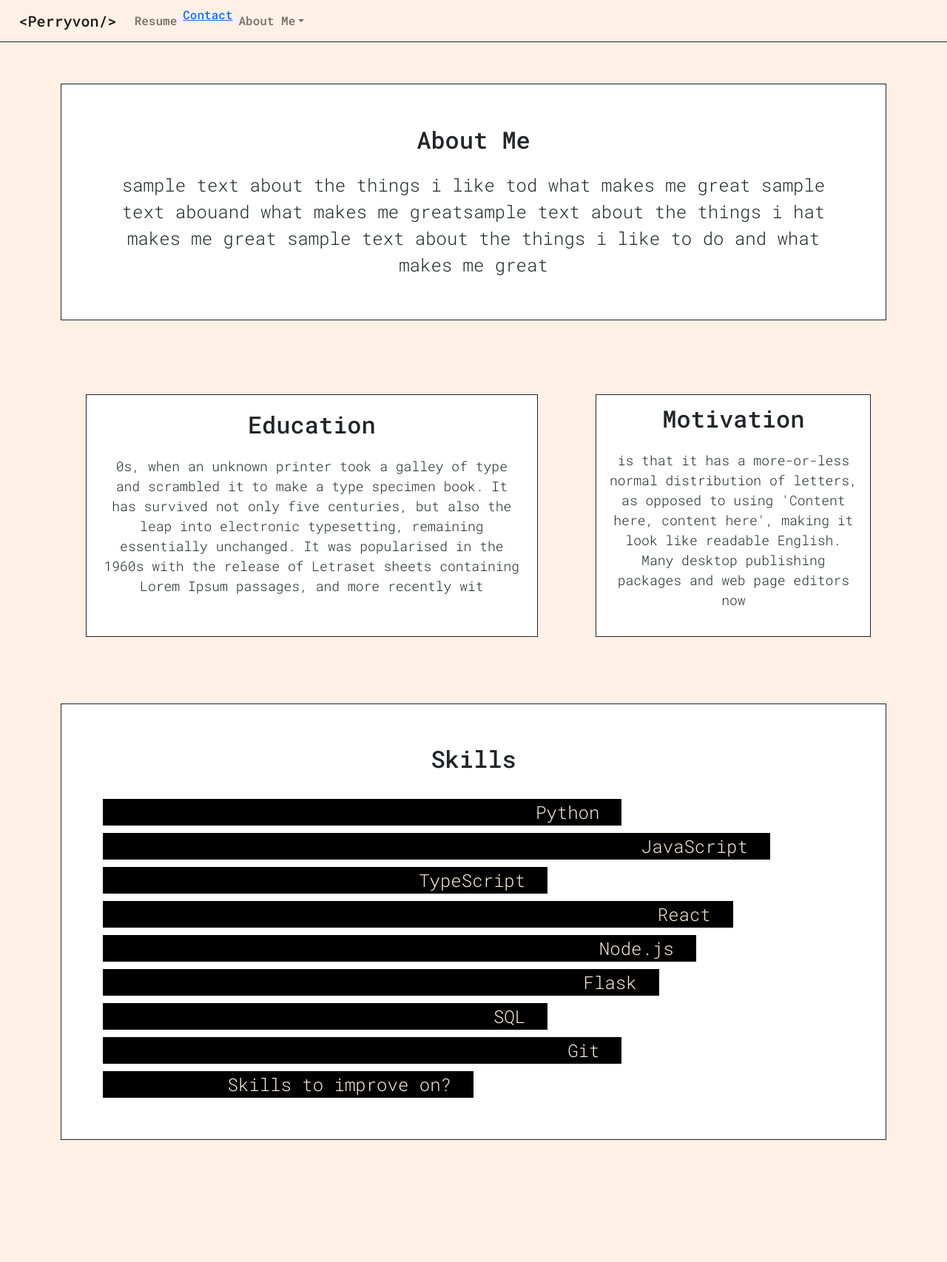
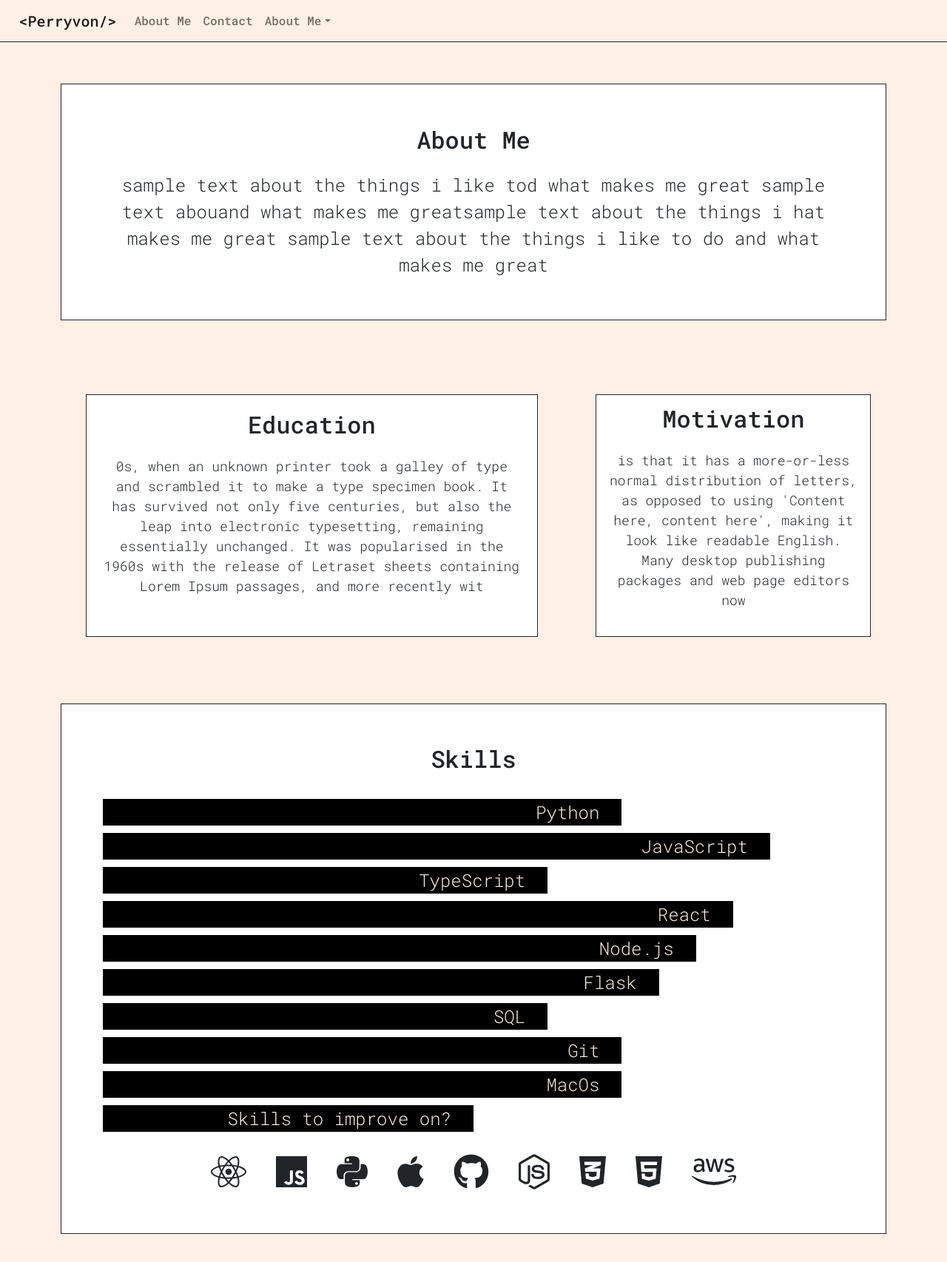
Before and after one commit to P-v-R/personal-website, a React (Create React App) app: page /aboutme in a window 1280 px wide. Shown: the top 1706 px of the page at 74% size. Before the commit the page ends 1596 px from the top, so only its background shows below. Built offline with nearby package versions, Linux system fonts and the light colour scheme; the HTML template or start-up script is replaced by a standard one.

Commit message:
added font awesome icons to accompany large skill card

```diff
--- a/package.json
+++ b/package.json
@@ -3,6 +3,10 @@
   "version": "0.1.0",
   "private": true,
   "dependencies": {
+    "@fortawesome/fontawesome-svg-core": "^1.2.35",
+    "@fortawesome/free-brands-svg-icons": "^5.15.3",
+    "@fortawesome/free-solid-svg-icons": "^5.15.3",
+    "@fortawesome/react-fontawesome": "^0.1.14",
     "@testing-library/jest-dom": "^5.13.0",
     "@testing-library/react": "^11.2.7",
     "@testing-library/user-event": "^12.8.3",
--- a/src/AboutMePage.js
+++ b/src/AboutMePage.js
@@ -5,7 +5,7 @@ import { motion } from "framer-motion"
 import InfoCard from "./InfoCard";
 import "./AboutMePage.css"
 import InfoCardLarge from "./InfoCardLarge";
-import {educationText, motivationText, aboutMeText} from "./texts/bioTexts"
+import { educationText, motivationText, aboutMeText } from "./texts/bioTexts"
 
 const containerVariants = {
   hidden: {
@@ -16,8 +16,11 @@ const containerVariants = {
     transition: { delay: .5, duration: 1 }
   },
   exit: {
-    x: "-100vw",
-    transition: { ease: "easeInOut" }
+    x: -10000,
+    transition: {
+      ease: "easeInOut",
+      duration: 1
+    }
   }
 }
 function AboutMePage() {
@@ -27,15 +30,16 @@ function AboutMePage() {
         variants={containerVariants}
         initial="hidden"
         animate="visible"
-        exit="exit">
-        <AboutMeCard title={"About Me"}textbody={aboutMeText} />
+        exit="exit"
+      >
+        <AboutMeCard title={"About Me"} textbody={aboutMeText} />
+        <div className="AboutMePage Cards">
+          <InfoCard title="Education" textbody={educationText} />
+          <h1 className="AboutMePage">.</h1>
+          <InfoCard title="Motivation" textbody={motivationText} />
+        </div>
+        <InfoCardLarge />
       </motion.div>
-      <div className="AboutMePage Cards">
-        <InfoCard title="Education" textbody={educationText} />
-        <h1 className="AboutMePage">.</h1>
-        <InfoCard title="Motivation" textbody={motivationText} />
-      </div>
-      <InfoCardLarge />
     </Container>
 
   )
--- a/src/App.js
+++ b/src/App.js
@@ -1,8 +1,18 @@
 import React from "react";
 import { BrowserRouter } from "react-router-dom";
-import './App.css';
+
+
+import { library } from '@fortawesome/fontawesome-svg-core'
+import { fab } from '@fortawesome/free-brands-svg-icons'
+
+
 import NavBarMain from "./NavBarMain";
 import Routes from "./Routes";
+import './App.css';
+
+library.add(fab)
+
+
 
 function App() {
   return (
--- a/src/ContactForm.js
+++ b/src/ContactForm.js
@@ -9,7 +9,11 @@ import {
 } from 'reactstrap';
 
 function ContactForm(){
-  const [formData, setFormData] = useState({})
+  const [formData, setFormData] = useState({});
+
+  function handleSubmit(evt){
+    evt.preventDefault()
+  }
 
   function handleChange(evt) {
     const { name, value } = evt.target;
@@ -17,13 +21,13 @@ function ContactForm(){
       ...fData,
       [name]: value.trim(),
     }));
-    console.log(formData)
+
   }
 
   return (
     <div className="App">
       <h2 className="ContactFormMessage">Contact Me</h2>
-      <Form className="ContactForm" onChange={handleChange}>
+      <Form className="ContactForm" onChange={handleChange} onSubmit={handleSubmit}>
         <FormGroup>
           <Label for="email">Your Email?</Label>
           <Input className="ContactFormField"
--- a/src/HeaderCard.js
+++ b/src/HeaderCard.js
@@ -1,7 +1,7 @@
 import React from 'react';
 import { motion } from "framer-motion";
 import {Link} from "react-router-dom";
-
+import { FontAwesomeIcon } from '@fortawesome/react-fontawesome'
 
 import { Card, CardTitle, CardText } from 'reactstrap';
 import "./HeaderCard.css"
@@ -36,7 +36,6 @@ const HeaderCard = ({ clickHandler, textbody }) => {
           onClick={clickHandler}
         >
           <Link className="btn HeaderCard-Button" to="/aboutme">→ Click Here! ←</Link>
-
         </motion.div>
       </Card>
 
--- a/src/InfoCardLarge.css
+++ b/src/InfoCardLarge.css
@@ -43,3 +43,10 @@
 .card-title{
   padding-bottom: 1rem;
 }
+.svg-inline--fa{
+  margin-top: 3%;
+}
+
+.svg-inline--fa + .svg-inline--fa{
+  margin-left: 4%;
+}
--- a/src/InfoCardLarge.js
+++ b/src/InfoCardLarge.js
@@ -5,16 +5,18 @@ import { motion } from "framer-motion"
 import ProgressBar from "./ProgressBar";
 import ProgressBarSpecial from "./ProgressBarSpecial";
 
+import { FontAwesomeIcon } from '@fortawesome/react-fontawesome'
 
-function InfoCardLarge(){
+
+function InfoCardLarge() {
 
   return (
 
     <motion.div className="InfoCardLargeDiv"
-    animate={{ y: 0 , opacity: 1}}
-    initial={{ y: 2000, opacity:0 }}
-    transition={{ delay: 1 , duration: 3 }}
-    drag
+      animate={{ y: 0, opacity: 1 }}
+      initial={{ y: 2000, opacity: 0 }}
+      transition={{ delay: 1, duration: 3 }}
+      drag
       dragConstraints={{
         top: -1,
         left: -1,
@@ -25,22 +27,36 @@ function InfoCardLarge(){
         <CardTitle tag="h2">Skills</CardTitle>
         <div className="InfoCardLarge-Text">
           <motion.div className="InfoCardLoadingBar"> </motion.div>
-          <ProgressBar percent={70} title={"Python"} rating={"🥇🥇🥇"}/>
-          <ProgressBar percent={90} title={"JavaScript"} rating={"🏆🏆🏆"}/>
-          <ProgressBar percent={60} title={"TypeScript"} rating={"👨‍💻👨‍💻👨‍💻"}/>
-          <ProgressBar percent={85} title={"React"} rating={"🔥🔥🔥"}/>
-          <ProgressBar percent={80} title={"Node.js"} rating={"🤌🤌🤌"}/>
-          <ProgressBar percent={75} title={"Flask"} rating={"👀👀👀"}/>
-          <ProgressBar percent={60} title={"SQL"} rating={"📈📈📈"}/>
-          <ProgressBar percent={70} title={"Git"} rating={"🔨🔨🔨"}/>
+          <ProgressBar percent={70} title={"Python"} rating={"🥇🥇🥇"} />
+          <ProgressBar percent={90} title={"JavaScript"} rating={"🏆🏆🏆"} />
+          <ProgressBar percent={60} title={"TypeScript"} rating={"👨‍💻👨‍💻👨‍💻"} />
+          <ProgressBar percent={85} title={"React"} rating={"🔥🔥🔥"} />
+          <ProgressBar percent={80} title={"Node.js"} rating={"🤌🤌🤌"} />
+          <ProgressBar percent={75} title={"Flask"} rating={"👀👀👀"} />
+          <ProgressBar percent={60} title={"SQL"} rating={"📈📈📈"} />
+          <ProgressBar percent={70} title={"Git"} rating={"🔨🔨🔨"} />
+          <ProgressBar percent={70} title={"MacOs"} rating={"🔨🔨🔨"} />
           <ProgressBarSpecial
-                percent={50}
-                title={"Skills to improve on?"}
-                rating={"Always Improving!!!"}
+            percent={50}
+            title={"Skills to improve on?"}
+            rating={"Always Improving!!!"}
           />
+        </div>
+        <motion.div className="infoCardLargeBrands" >
+          <FontAwesomeIcon icon={['fab', 'react']} size="2x" />
+          <FontAwesomeIcon icon={['fab', 'js']} size="2x"/>
+          <FontAwesomeIcon icon={['fab', 'python']} size="2x"/>
+          <FontAwesomeIcon icon={['fab', 'apple']} size="2x"/>
+          <FontAwesomeIcon icon={['fab', 'github']} size="2x"/>
+          <FontAwesomeIcon icon={['fab', 'node-js']} size="2x"/>
+          <FontAwesomeIcon icon={['fab', 'css3-alt']} size="2x"/>
+          <FontAwesomeIcon icon={['fab', 'html5']} size="2x"/>
+          <FontAwesomeIcon icon={['fab', 'aws']} size="2x"/>
+          <FontAwesomeIcon icon={['fab', 'typescript']} size="2x"/>
 
-          </div>
+        </motion.div>
       </Card>
+
     </motion.div>
   );
 }
--- a/src/NavBarMain.js
+++ b/src/NavBarMain.js
@@ -13,8 +13,8 @@ import {
   DropdownMenu,
   DropdownItem
 } from 'reactstrap';
-import {Link} from "react-router-dom";
-import {motion} from "framer-motion";
+import { Link } from "react-router-dom";
+import { motion } from "framer-motion";
 
 
 
@@ -27,13 +27,13 @@ const containerVariants = {
     transition: { delay: 1.5, duration: 1.5 }
   },
   exit: {
-    x:"-100vw",
-    transition: {ease:"easeInOut" }
+    x: "-100vw",
+    transition: { ease: "easeInOut" }
   }
 }
 
 
-function NavBarMain () {
+function NavBarMain() {
   const [isOpen, setIsOpen] = useState(false);
   const name = "<Perryvon/>"
 
@@ -41,7 +41,7 @@ function NavBarMain () {
 
   return (
     <motion.div
-    variants={containerVariants}
+      variants={containerVariants}
       initial="hidden"
       animate="visible"
       exit="exit">
@@ -51,10 +51,10 @@ function NavBarMain () {
         <Collapse isOpen={isOpen} navbar>
           <Nav className="mr-auto" navbar>
             <NavItem>
-              <NavLink className="test" href="/aboutme">Resume</NavLink>
+              <Link className="nav-link" to="/aboutme">About Me</Link>
             </NavItem>
             <NavItem>
-              <Link className="test" to="/contact">Contact</Link>
+              <Link className="nav-link" to="/contact">Contact</Link>
             </NavItem>
             <UncontrolledDropdown nav inNavbar>
               <DropdownToggle nav caret>
@@ -62,12 +62,12 @@ function NavBarMain () {
               </DropdownToggle>
               <DropdownMenu className="border border-dark dropDown" right>
                 <DropdownItem className="NavBar-menu">
-                  <NavLink style = {{color:"black"}} to="/aboutme">Option 1</NavLink>
+                  <NavLink style={{ color: "black" }} to="/aboutme">Option 1</NavLink>
                 </DropdownItem>
                 <DropdownItem className="NavBar-menu">
-                  <NavLink style = {{color:"black"}} to="/aboutme">Option 2</NavLink>
+                  <NavLink style={{ color: "black" }} to="/aboutme">Option 2</NavLink>
                 </DropdownItem>
-                <DropdownItem  divider/>
+                <DropdownItem divider />
                 <DropdownItem>
                   Reset
                 </DropdownItem>
```
Also changed, not shown: 1 other file (tests, documents, lock files or other folders).
